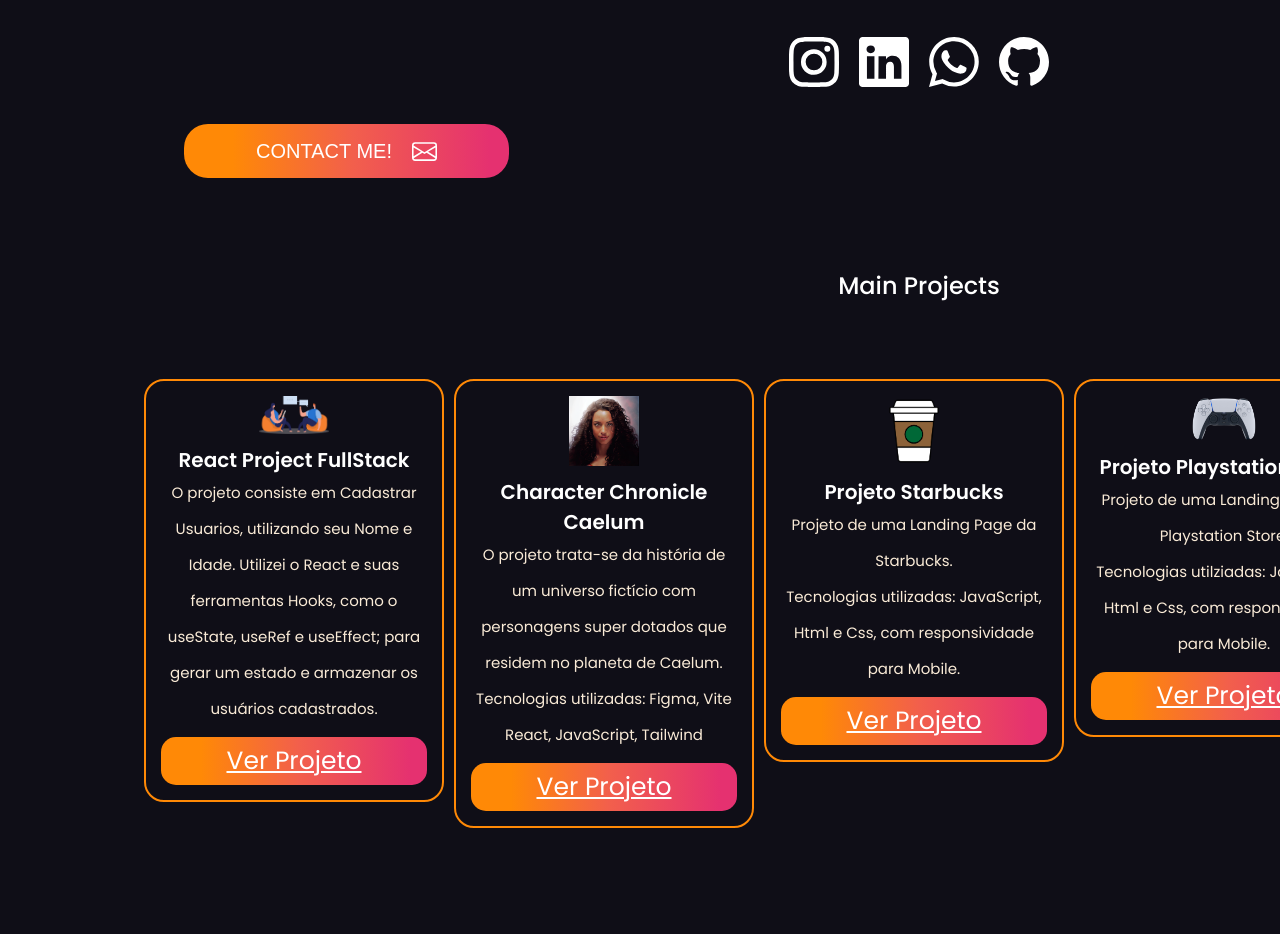
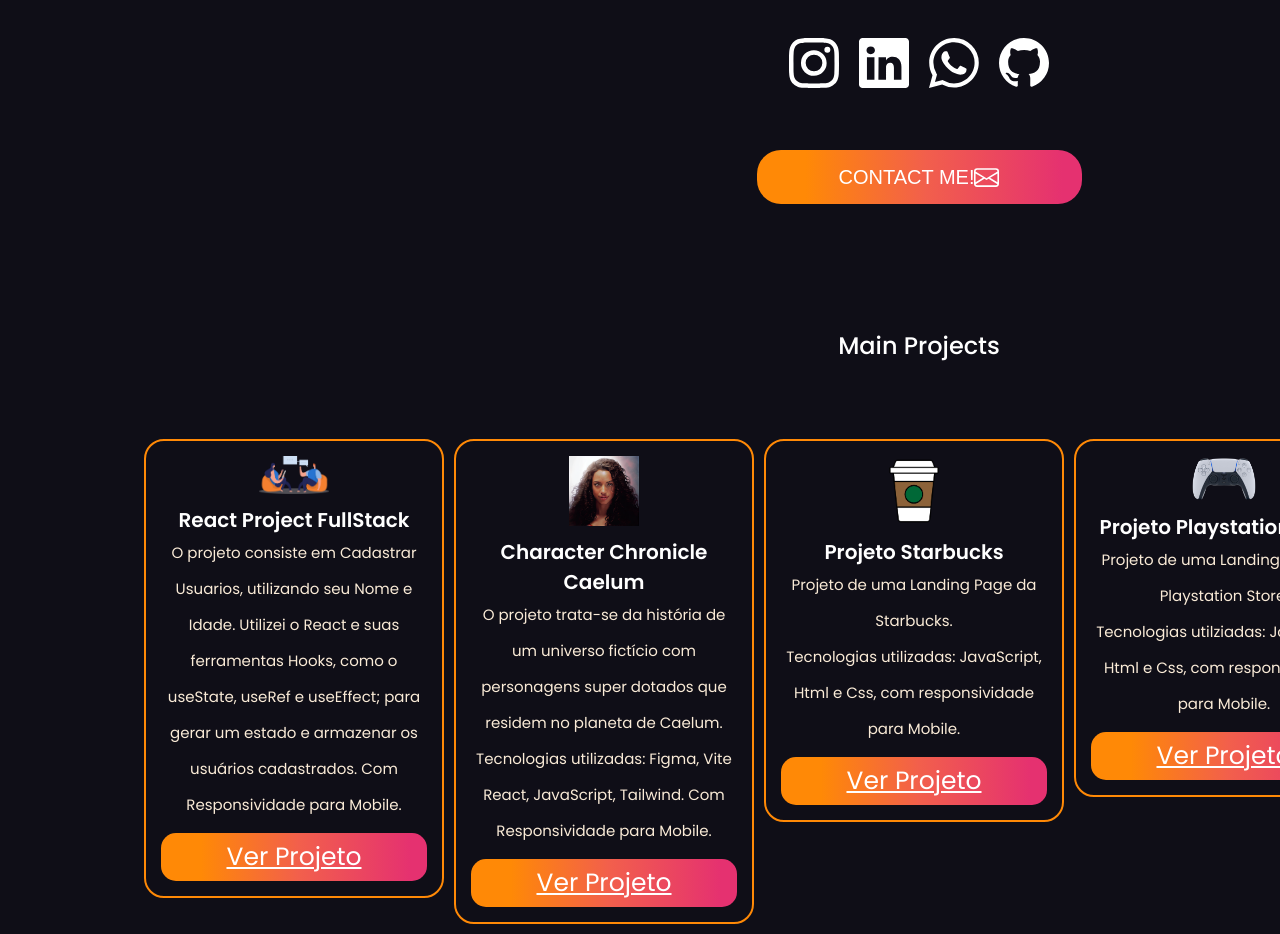
Before and after one commit to MahFelix/my-portfolio, a Next.js app: page / in a window 1280 px wide. Shown: the part 793-1727 px from the top of the page. Before the commit the page ends 1631 px from the top, so only its background shows below. Built offline with nearby package versions, Linux system fonts and the light colour scheme.

Commit message:
✨ feat: Adjust Layoult and Projects

```diff
--- a/src/component/AboutMe/aboutme.scss
+++ b/src/component/AboutMe/aboutme.scss
@@ -16,6 +16,10 @@
       text-decoration: none;
       border: none;
       height: 55px;
+
+       &:hover {
+    opacity: 0.7;
+  }
   }
 
 
--- a/src/component/BodyProjects/BodyProjects.tsx
+++ b/src/component/BodyProjects/BodyProjects.tsx
@@ -24,7 +24,8 @@
 
                             <h5>React Project FullStack</h5>
                             <p> O projeto consiste em Cadastrar Usuarios, utilizando seu Nome e Idade.
-                                Utilizei o React e suas ferramentas Hooks, como o useState, useRef e useEffect; para gerar um estado e armazenar os usuários cadastrados.
+                                Utilizei o React e suas ferramentas Hooks, como o useState, useRef e useEffect; para gerar um estado e armazenar os usuários cadastrados. Com
+                                Responsividade para Mobile.
                             </p>
                             <a href="https://first-react-project-8szo.vercel.app" target="_blank"> Ver Projeto </a>
                         </div>
@@ -36,8 +37,9 @@
                />
 
                             <h5>Character Chronicle Caelum </h5>
-                            <p> O projeto trata-se da história de um universo fictício com personagens super dotados que residem no planeta de Caelum.<br></br>
-                            Tecnologias utilizadas: Figma, Vite React, JavaScript, Tailwind
+                            <p> O projeto trata-se da história de um universo fictício com personagens super dotados que residem no planeta de Caelum. <br></br>
+                            Tecnologias utilizadas: Figma, Vite React, JavaScript, Tailwind. Com
+                                Responsividade para Mobile.
 
                             </p>
                             <a href="https://chronicle-mu.vercel.app/" target="_blank"> Ver Projeto </a>
--- a/src/component/experience/experience.scss
+++ b/src/component/experience/experience.scss
@@ -43,6 +43,9 @@
       align-items: center;
       gap: 20px;
       text-decoration: none;
+       &:hover {
+    opacity: 0.7;
+  }
     }
 
     @media (min-width: 768px) {
--- a/src/component/social-btns/social-btns.scss
+++ b/src/component/social-btns/social-btns.scss
@@ -10,19 +10,26 @@
 
 
 
+
     a {
-      border-radius: 100%;
+      border-radius: 70%;
       cursor: pointer;
-
+      width: 50px;
       display: flex;
       align-items: center;
       justify-content: center;
       transition: transform 0.5s ease;
+      padding: 1px;
+       &:hover {
+      transform: translateY(15px);
+
+       background: linear-gradient(90deg, rgba(255,137,6,1) 15%, rgba(242,95,76,1) 52%, rgba(229,49,112,1) 94%);
+
     }
 
-    a.hover {
-      transform: translateX(100px);
     }
+
+
 
     @media (min-width: 768px){
 
--- a/src/styles/home.scss
+++ b/src/styles/home.scss
@@ -1,7 +1,13 @@
+/* Definindo variáveis */
+:root {
+  --text-primary: #ffffff;
+  --btn-primary-hover-color: rgba(0, 0, 0, 0.8);
+}
+
+/* Estilos para o container principal */
 .Container {
   padding: 20px 15px;
   display: grid;
-
   justify-items: center;
   gap: 12px;
   grid-template-rows: repeat(6, auto);
@@ -11,13 +17,10 @@
     "btns"
     "Projects"
     "infos"
-    "experience-time"
-    ;
+    "experience-time";
+}
 
-
-
-
-
+/* Estilos para botão primário */
 .btn-primary {
   border-radius: 24px;
   background: linear-gradient(90deg, rgba(255,137,6,1) 15%, rgba(242,95,76,1) 52%, rgba(229,49,112,1) 94%);
@@ -25,7 +28,6 @@
   padding: 12px;
   text-align: center;
   cursor: pointer;
-      margin-left: 5vh;
 
   color: var(--text-primary);
   font-weight: 500;
@@ -33,32 +35,28 @@
   font-size: 20px;
   text-transform: uppercase;
   border: none;
-
   display: flex;
   align-items: center;
-      gap: 20px;
+
   justify-content: center;
 
+  &:hover {
+    opacity: 0.7;
+  }
+}
 
-
-
-
+/* Estilos para a seção de botões */
 .btns {
   display: flex;
   align-items: center;
-        justify-content: center;
+  justify-content: flex-end;
   flex-direction: column;
-        gap:24px;
-        grid-area: btns;
+  gap: 24px;
   text-decoration: none;
-
 }
 
-    }
-}
-
-@media (min-width: 768px){
-
+/* Estilos para a versão de tela grande */
+@media (min-width: 768px) {
   .Container {
     padding: 3vh 3vh;
     height: 100vh;
@@ -71,13 +69,10 @@
     grid-template-areas:
       "header infos"
       "experience experience-time"
-      "empty-2 btns"
-
+      "empty-2 btns";
   }
 
-  .btn-primary{
+  .btn-primary {
     margin-bottom: 10px;
   }
-
-
 }
```
Lines whose indentation alone changed are shown as unchanged.
